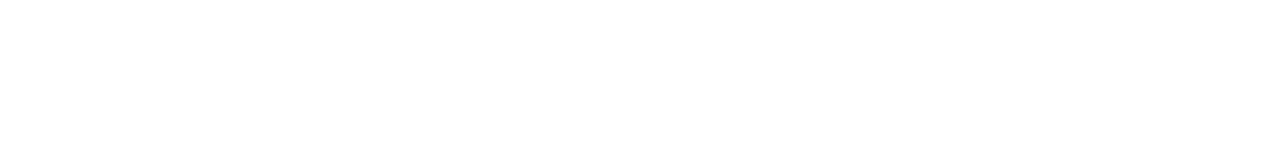
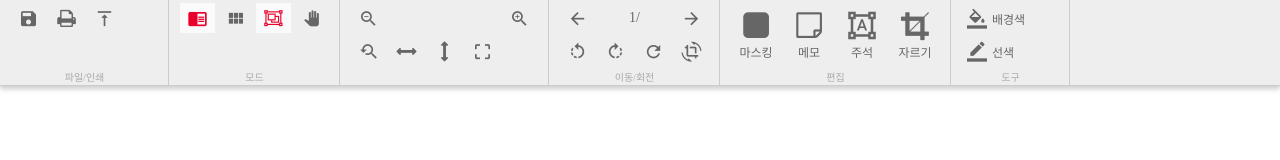
Before and after one commit to solbijae/EDMS_UI, a plain HTML site: page index.html in a window 1280 px wide. Drawn offline with Linux system fonts and the light colour scheme; files whose address does not match are found by name.

Commit message:
툴바 부분 작성중

```diff
--- a/index.html
+++ b/index.html
@@ -7,9 +7,60 @@
     <link rel="stylesheet" href="css/style.css">
     <link rel="stylesheet" href="css/kk_layout.css">
     <link rel="stylesheet" href="css/kk_theme.css">
+    <link rel="stylesheet" href="css/kk_icon.css">
     <title>EDMS UI</title>
 </head>
 <body>
+    <!-- div html5viewer -->
+    <div id="toolBar" class="toolBar enableEdit">
+            <!-- 하드코딩 : enabelEdit 임의로 적어둠 -->
+        <div class="buttonBar">
+            <div class="section sec_viewer sec_save">
+                <a u-id="save" ref="imgSave" class="kk_btn ui_icon" title="편집저장" label="편집저장"><i class="kk-icon-save"></i></a>
+                <a u-id="print" ref="btnPrint" class="kk_selectbox ui_icon" mode="combo" title="프린트" label="프린트"><i class="kk-icon-print"></i></a>
+                <a u-id="transfer" ref="imgSave" class="kk_btn ui_icon" title="외부전송" label="외부전송"><i class="kk-icon-vertical_align_top"></i></a>
+                <div class="sectionTab">파일/인쇄</div>
+            </div>
+            <div class="section sec_viewer sec_mode">
+                <a u-id="thumbView" ref="btnThumb" class="kk_btn ui_icon active" title="썸네일보기" label="썸네일보기"><i class="kk-icon-chrome_reader_mode"></i></a>
+                <a u-id="thumbList" ref="btnThumb" class="kk_btn ui_icon" title="썸네일목록" label="썸네일목록"><i class="kk-icon-view_module"></i></a>
+                <a u-id="toggleShape" ref="btnToggle" class="kk_btn ui_icon active" title="주석보기" label="주석보기"><i class="kk-icon-object-group" style="font-size:16px;"></i></a>
+                <a u-id="dragscroll" ref="btnDragPage" class="kk_btn ui_icon" title="선택이동" label="선택이동"><i class="kk-icon-pan_tool" style="font-size:16px;"></i></a>
+                <div class="sectionTab">모드</div>
+            </div>
+            <div class="section sec_viewer sec_zoom">
+                <a u-id="zoomout" ref="btnZoom" class="kk_btn ui_icon" title="축소"><i class="kk-icon-zoom_out"></i></a>
+                <div class="status zoom" ref="btnZoom" id="kk_zoomSlider"></div>
+                <a u-id="zoomin" ref="btnZoom" class="kk_btn ui_icon" title="확대" label="확대"><i class="kk-icon-zoom_in"></i></a>
+                <a u-id="zoomdefault" ref="btnZoom" class="kk_btn ui_icon" title="100%" label="100%"><i class="kk-icon-youtube_searched_for"></i></a>
+                <a u-id="fitWidth" ref="btnFit" class="kk_btn ui_icon" title="폭맞춤" label="폭맞춤"><i class="kk-icon-arrows-h" style="font-size:20px;"></i></a>
+                <a u-id="fitHeight" ref="btnFit" class="kk_btn ui_icon" title="높이맞춤" label="높이맞춤"><i class="kk-icon-arrows-v" style="font-size:20px;"></i></a>
+                <a u-id="fitAll" ref="btnZoom" class="kk_btn ui_icon" title="화면맞춤" label="화면맞춤"><i class="kk-icon-crop_free"></i></a>
+            </div>
+            <div class="section sec_viewer sec_rotate">
+                <a u-id="prevPage" ref="btnPageNav" class="kk_btn ui_icon" title="이전페이지" label="이전페이지"><i class="kk-icon-arrow_back"></i></a>
+                <div class="status pageInfo" ref="btnPageNav"><span id="kk_currentPage">1</span>/<span id="kk_totalPage"></span></div>
+                <a u-id="nextPage" ref="btnPageNav" class="kk_btn ui_icon" title="다음페이지" label="다음페이지"><i class="kk-icon-arrow_forward"></i></a>
+                <a u-id="rotateLeft" ref="btnRotate" class="kk_btn ui_icon" title="-90도회전" label="-90도회전"><i class="kk-icon-rotate_left"></i></a>
+                <a u-id="rotateRight" ref="btnRotate" class="kk_btn ui_icon" title="90도회전" label="90도회전"><i class="kk-icon-rotate_right"></i></a>
+                <a u-id="rotateRight180" ref="btnRotate" class="kk_btn ui_icon" title="180도회전" label="180도회전"><i class="kk-icon-refresh"></i></a>
+                <a u-id="rotateRightAll" ref="btnRotate" class="kk_btn ui_icon" title="전체회전" label="전체회전"><i class="kk-icon-crop_rotate"></i></a>
 
+                <div class="sectionTab">이동/회전</div>
+            </div>
+            <div class="section sec_edit sec_tools">
+                <a u-id="imgMasking" ref="imgShape" class="kk_btn ui_icon" title="마스킹" label="마스킹"><i class="kk-icon-square"></i></a>
+                <a u-id="insertMemo" ref="imgShape" class="kk_btn ui_icon ui_icon" title="메모" label="메모"><i class="kk-icon-sticky-note-o"></i></a>
+                <a u-id="insertShape" ref="imgShape" class="kk_selectbox ui_icon" mode="combo" val="1" title="주석" label="주석"><i class="kk-icon-format_shapes"></i></a>
+                <a u-id="imgCrop" ref="imgCrop" class="kk_btn ui_icon" title="자르기" label="자르기"><i class="kk-icon-crop"></i></a>
+                <div class="sectionTab">편집</div>
+            </div>
+            <div class="section sec_edit sec_style">
+                <a u-id="shapeBackgroundColor" ref="imgShape" class="kk_colorpicker ui_icon" color="dddddd" title="배경색" label="배경색"><i class="kk-icon-format_color_fill"></i></a>
+                <a u-id="shapeBorderColor" ref="imgShape" class="kk_colorpicker ui_icon" title="선색" label="선색"><i class="kk-icon-border_color"></i></a>
+                <div class="sectionTab">도구</div>
+            </div>
+        </div>
+    </div>
 </body>
 </html>
```
